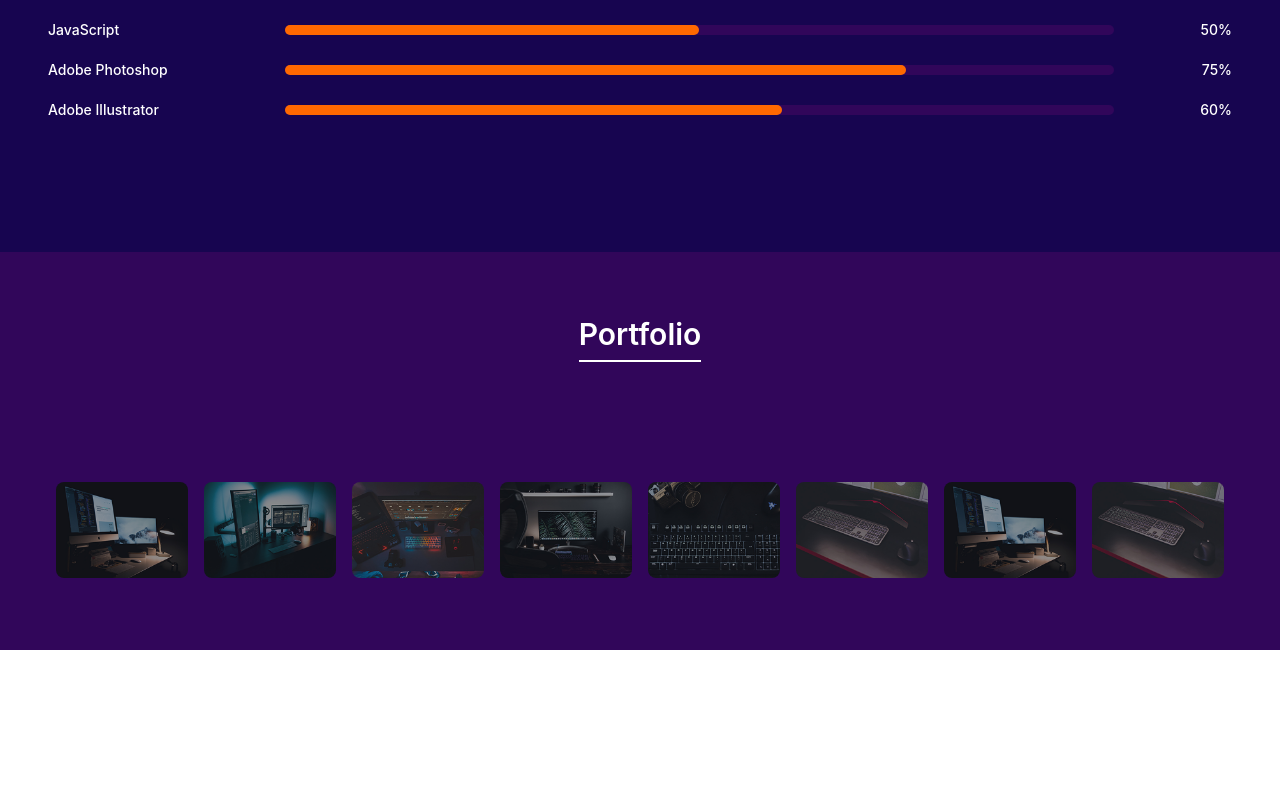
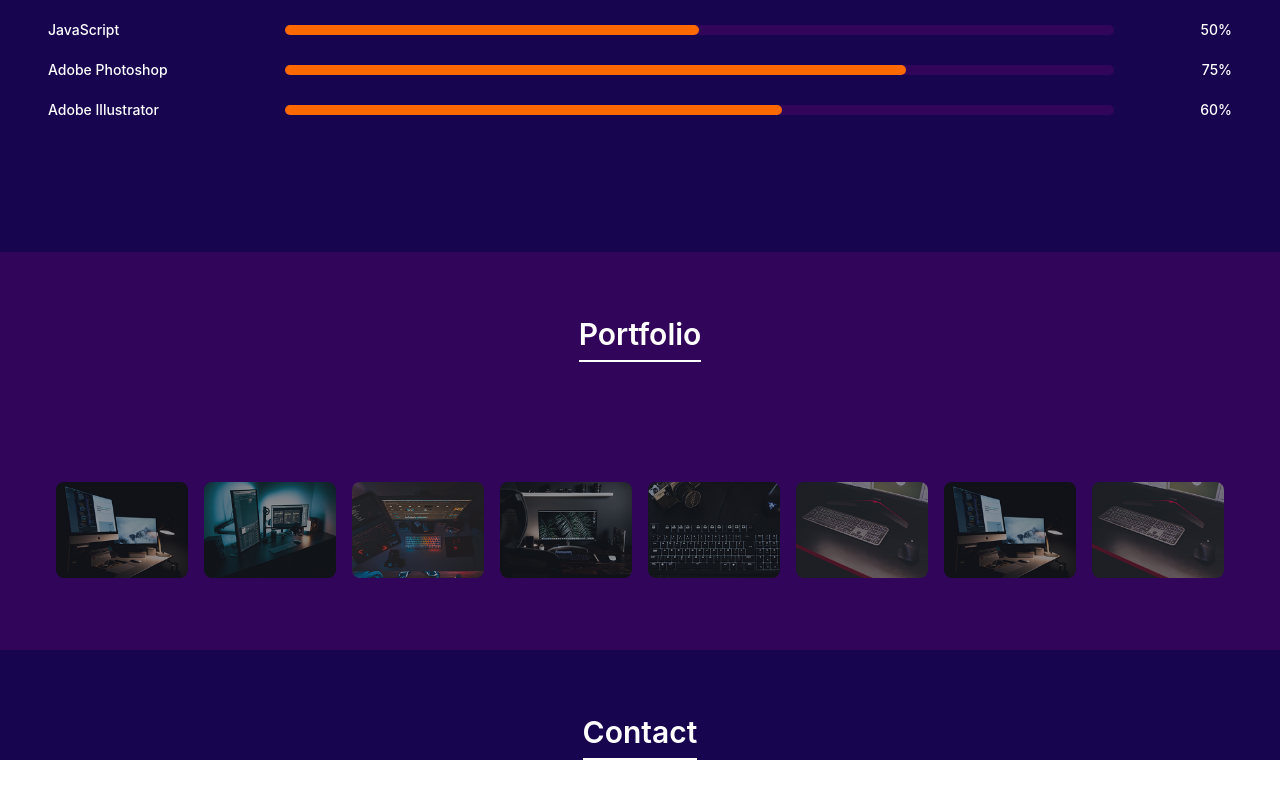
Before and after one commit to minion-star/Portfolio, a React (Vite) app: page / in a window 1280 px wide. Shown: the part 2638-3436 px from the top of the page. Before the commit the page ends 3288 px from the top, so only its background shows below. Built offline with nearby package versions, Linux system fonts and the light colour scheme.

Commit message:
add contact

```diff
--- a/src/App.tsx
+++ b/src/App.tsx
@@ -4,6 +4,7 @@ import Home from './home/Home'
 import Services from './services/Services'
 import Skills from './skills/Skills'
 import Portfolio from './portfolio/Portfolio'
+import Contact from './contact/contact'
 import './App.css'
 
 function App() {
@@ -16,6 +17,7 @@ function App() {
       <Services/>
       <Skills/>
       <Portfolio/>
+      <Contact/>
     </>
   )
 }
--- /dev/null
+++ b/src/contact/Contact.tsx
@@ -0,0 +1,15 @@
+const Contact = () => {
+    return (
+        <div id="contact" className="w-full bg-[#170550]">
+            {/* title */}
+            <div className="w-full text-center mb-8 md:mb-12 pt-16">
+                <h2 className="text-white text-3xl font-semibold border-b-2 border-white inline-block pb-2">
+                    Contact
+                </h2>
+            </div>
+        </div>
+    );
+}
+
+
+export default Contact;
--- a/src/portfolio/Portfolio.tsx
+++ b/src/portfolio/Portfolio.tsx
@@ -34,10 +34,10 @@ const Portfolio = () => {
                         <img
                         src={item.imgSrc}
                         alt={`Portfolio ${item.id}`}
-                        className="w-full h-full object-cover rounded-lg"
+                        className="w-full h-full object-cover rounded-lg "
                         />
                         {item.title && (
-                        <div className="absolute inset-0 bg-purple-600 bg-opacity-75 flex flex-col items-center justify-center opacity-0 group-hover:opacity-40 transition-opacity duration-300 rounded-lg">
+                        <div className="absolute inset-0 bg-purple-600 bg-opacity-75 flex flex-col items-center justify-center opacity-0 group-hover:opacity-40 transition-opacity duration-300 rounded-lg cursor-pointer">
                             <FaExternalLinkAlt className="text-white text-xl mb-2" />
                             <p className="text-white font-semibold">{item.title}</p>
                         </div>
```
